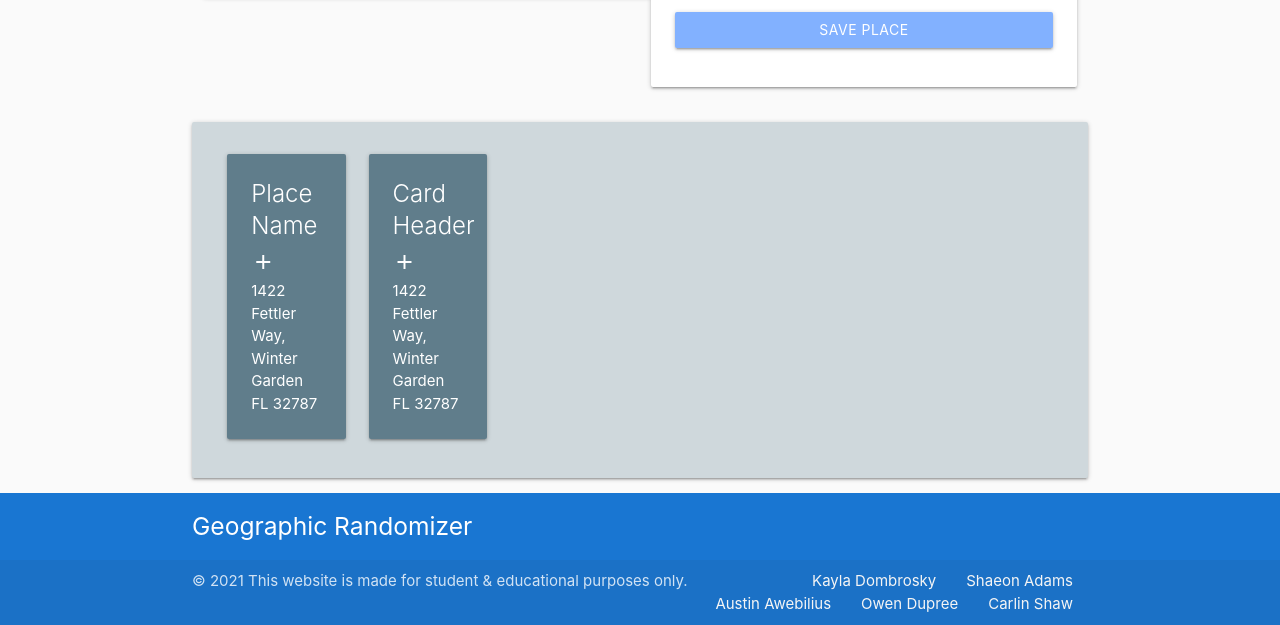
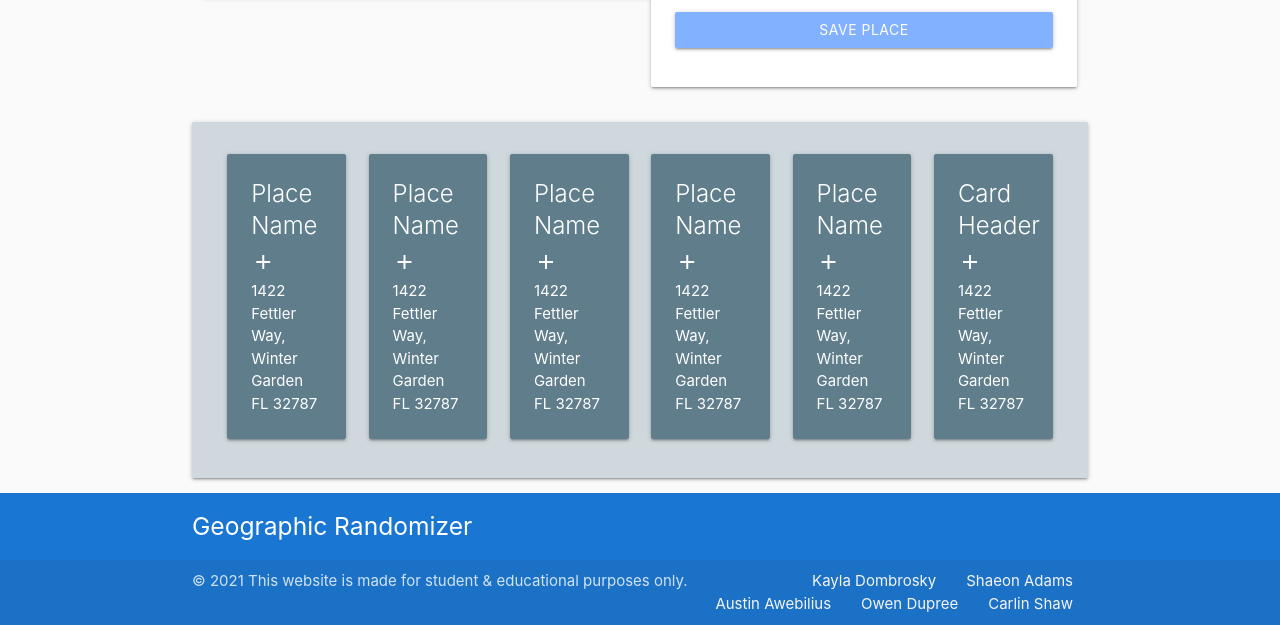
Before and after one commit to carlinjshaw/google_maps_api_app, a plain HTML site: page index.html in a window 1280 px wide. Shown: the part 1075-1700 px from the top of the page. Drawn offline with nearby package versions, Linux system fonts and the light colour scheme.

Commit message:
test cards and html revise

```diff
--- a/assets/js/script.js
+++ b/assets/js/script.js
@@ -178,7 +178,7 @@ function placesApi(
             userDistance +
             "&type=" +
             userDestination +
-            "&key=AIzaSyBNemHqQ_a0mlEfgAo0C2IZN3hwCYT4RDo"
+            "&opennow=true&key=AIzaSyBNemHqQ_a0mlEfgAo0C2IZN3hwCYT4RDo"
         )
     ).then(function (response) {
     if (response.ok) {
--- a/index.html
+++ b/index.html
@@ -47,12 +47,12 @@
             <div class="input-field">
               <button class="btn waves-effect waves-light blue darken-2" id="location-btn">Use My Location</button>
             </div>
-            <p> OR </p>
+            <br />
 
             <!-- ask for user location OR enter address-->
             <div class="input-field">
               <textarea id="address" class="materialize-textarea" placeholder="123 Street St. City, St 12345"></textarea>
-              <label for="address">Enter an Address:</label>
+              <label for="address">Your Address:</label>
             </div>
           </div>
 
@@ -204,6 +204,7 @@
       <!-- LOCAL STORAGE CONTAINER -->
       <div class="container">
         <div class="card-panel row blue-grey lighten-4" id="storage-row">
+          <!-- ---------------START REMOVEABLE CONTENT --------------------------------------->
             <!-- Dynamically add local storage card here -->
             <div class="col s2">
               <div class="card blue-grey">
@@ -214,6 +215,52 @@
                 </div>
               </div>
             </div>
+
+            <!-- Dynamically add local storage card here -->
+            <div class="col s2">
+              <div class="card blue-grey">
+                <div class="card-content white-text">
+                  <span class="card-title">Place Name</span>
+                  <i class="material-icons">add</i>
+                  <p>1422 Fettler Way, Winter Garden FL 32787</p>
+                </div>
+              </div>
+            </div>
+
+            <!-- Dynamically add local storage card here -->
+            <div class="col s2">
+              <div class="card blue-grey">
+                <div class="card-content white-text">
+                  <span class="card-title">Place Name</span>
+                  <i class="material-icons">add</i>
+                  <p>1422 Fettler Way, Winter Garden FL 32787</p>
+                </div>
+              </div>
+            </div>
+
+            <!-- Dynamically add local storage card here -->
+            <div class="col s2">
+              <div class="card blue-grey">
+                <div class="card-content white-text">
+                  <span class="card-title">Place Name</span>
+                  <i class="material-icons">add</i>
+                  <p>1422 Fettler Way, Winter Garden FL 32787</p>
+                </div>
+              </div>
+            </div>
+
+            <!-- Dynamically add local storage card here -->
+            <div class="col s2">
+              <div class="card blue-grey">
+                <div class="card-content white-text">
+                  <span class="card-title">Place Name</span>
+                  <i class="material-icons">add</i>
+                  <p>1422 Fettler Way, Winter Garden FL 32787</p>
+                </div>
+              </div>
+            </div>
+
+      <!-- END REMOVEABLE CONTENT --------------------------------------->
 
         </div>
       </div>
@@ -230,11 +277,11 @@
       <div class="footer-copyright">
         <div class="container">
         © 2021 This website is made for student & educational purposes only.
-        <a class="grey-text text-lighten-4 right" href="https://github.com/ShaeonA">Shaeon Adams</a>
-        <a class="grey-text text-lighten-4 right" href="https://github.com/kdombrosky">Kayla Dombrosky</a>
-        <a class="grey-text text-lighten-4 right" href="https://github.com/carlinjshaw">Carlin Shaw</a>
-        <a class="grey-text text-lighten-4 right" href="https://github.com/odupree1988">Owen Dupree</a>
-        <a class="grey-text text-lighten-4 right" href="https://github.com/Aswebilius">Austin Awebilius</a>
+        <a class="grey-text text-lighten-4 right" href="https://github.com/ShaeonA" target="_blank">Shaeon Adams</a>
+        <a class="grey-text text-lighten-4 right" href="https://github.com/kdombrosky"target="_blank">Kayla Dombrosky</a>
+        <a class="grey-text text-lighten-4 right" href="https://github.com/carlinjshaw" target="_blank">Carlin Shaw</a>
+        <a class="grey-text text-lighten-4 right" href="https://github.com/odupree1988" target="_blank">Owen Dupree</a>
+        <a class="grey-text text-lighten-4 right" href="https://github.com/Aswebilius" target="_blank">Austin Awebilius</a>
         </div>
       </div>
     </footer>
```
